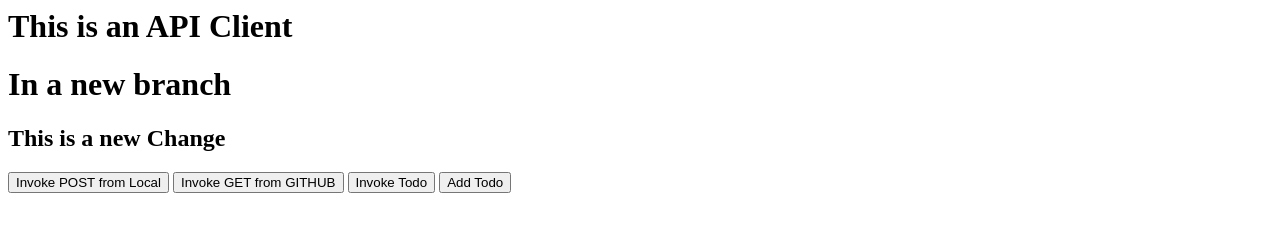
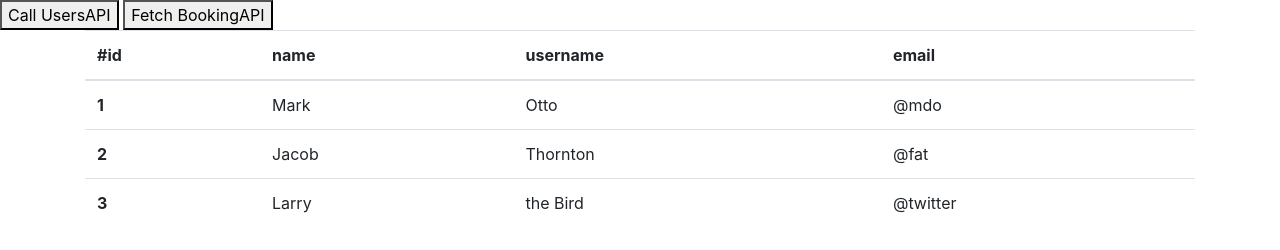
Before and after one commit to Shaun-Sim-SIMTech/microservices-job-3, a plain HTML site: page index.html in a window 1280 px wide. Drawn offline with nearby package versions, Linux system fonts and the light colour scheme.

Commit message:
Add files via upload

```diff
--- a/index.html
+++ b/index.html
@@ -1,101 +1,64 @@
-<html>
-    <head>
-        <title>API Client</title>
-        <script type="text/javascript">
+<!DOCTYPE html>
+<html lang="en">
+<head>
+    <meta charset="UTF-8">
+    <meta http-equiv="X-UA-Compatible" content="IE=edge">
+    <meta name="viewport" content="width=device-width, initial-scale=1.0">
+    <title>REST Client</title>
+    <link rel="stylesheet" href="https://stackpath.bootstrapcdn.com/bootstrap/4.1.3/css/bootstrap.min.css" integrity="sha384-MCw98/SFnGE8fJT3GXwEOngsV7Zt27NXFoaoApmYm81iuXoPkFOJwJ8ERdknLPMO" crossorigin="anonymous">
+</head>
+<script type="text/javascript">
 
-            function invokeTodo() {
-                alert('clicked');
-                var xhttp = new XMLHttpRequest();
-                xhttp.onreadystatechange = function () {
-                    if (this.readyState == 4 && this.status == 200) {
-                        //process response
-                        console.log(xhttp.response);
-                    }
-                };
-                xhttp.open("GET", "https://localhost:7232/swagger/v1/swagger.json", true);
-                xhttp.send();
-            }
+    function invokeTodo() {
+        fetch('https://jsonplaceholder.typicode.com/users')
+            .then(response => response.json())
+            .then(data => console.log(data));
+        //document.write(data);
+    }
 
+    function fetchBookingAPI() {
+        fetch('https://localhost:7232/swagger')
+            .then(response => response.json())
+            .then(data => console.log(data));
+    }
+</script>
 
-            function callrestAPI()
-            {
-                alert('clicked');
-                var xhttp = new XMLHttpRequest();
-                xhttp.onreadystatechange = function () {
-                    if (this.readyState == 4 && this.status == 200) {
-                        //process response
-                        console.log(xhttp.response);
-                    }
-                };
-                xhttp.open("GET", "http://httpbin.org/get?name=tan", true);
-                xhttp.send();
-            }
+<body>
 
-            function callPOSTAPI() {
-                alert('clicked');
-                var xhttp = new XMLHttpRequest();
+    <button onclick="invokeTodo()">Call UsersAPI</button>
+    <button onclick="fetchBookingAPI()">Fetch BookingAPI</button>
+    <div class="container">
+        <table class="table">
+            <thead>
+                <tr>
+                    <th scope="col">#id</th>
+                    <th scope="col">name</th>
+                    <th scope="col">username</th>
+                    <th scope="col">email</th>
+                </tr>
+            </thead>
+            <tbody>
+                <tr>
+                    <th scope="row">1</th>
+                    <td>Mark</td>
+                    <td>Otto</td>
+                    <td>@mdo</td>
+                </tr>
+                <tr>
+                    <th scope="row">2</th>
+                    <td>Jacob</td>
+                    <td>Thornton</td>
+                    <td>@fat</td>
+                </tr>
+                <tr>
+                    <th scope="row">3</th>
+                    <td>Larry</td>
+                    <td>the Bird</td>
+                    <td>@twitter</td>
+                </tr>
+            </tbody>
+        </table>
+    </div>
 
-                xhttp.onreadystatechange = function () {
-                    if (this.readyState == 4 && this.status == 200) {
-                        //process response
-                        console.log(xhttp.response);
-                    }
-                };
-
-                // create a JSON object
-                const json = {
-                    "email": "eve.holt@reqres.in",
-                    "password": "cityslicka"
-                };
-
-                // open request
-                xhttp.open('POST', 'https://reqres.in/api/login');
-
-                // set `Content-Type` header
-                xhttp.setRequestHeader('Content-Type', 'application/json');
-
-                // send rquest with JSON payload
-                xhttp.send(JSON.stringify(json));
-            }
-
-            function addTodo() {
-                alert('clicked');
-                var xhttp = new XMLHttpRequest();
-
-                xhttp.onreadystatechange = function () {
-                    if (this.readyState == 4 && this.status == 200) {
-                        //process response
-                        console.log(xhttp.response);
-                    }
-                };
-
-                // create a JSON object
-                const json = {
-                    "id": 1,
-                    "name": "Neo TODO",
-                };
-
-                // open request
-                xhttp.open('POST', 'https://jsonplaceholder.typicode.com/users');
-
-                // set `Content-Type` header
-                xhttp.setRequestHeader('Content-Type', 'application/json');
-
-                // send rquest with JSON payload
-                xhttp.send(JSON.stringify(json));
-            }
-
-
-        </script>
-    </head>
-    <body>
-        <h1>This is an API Client</h1>
-        <h1> In a new branch </h1>
-        <h2> This is a new Change</h2>
-        <button onclick="callPOSTAPI()">Invoke POST from Local</button>
-        <button onclick="callrestAPI()">Invoke GET from GITHUB</button>
-
-        <button onclick="invokeTodo()">Invoke Todo</button>
-        <button onclick="addTodo()">Add Todo</button>
-    </body>
+</body>
 </html>
```
